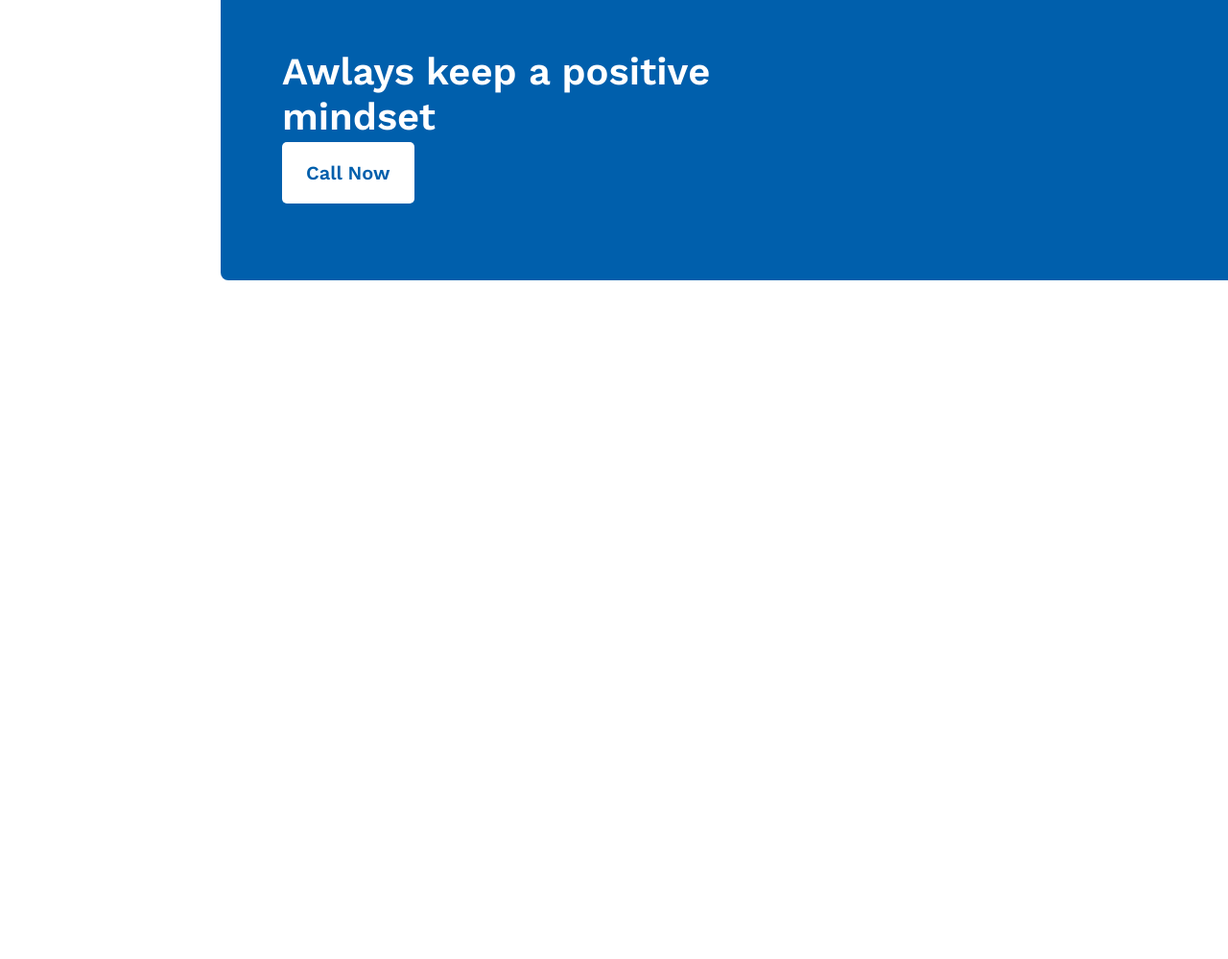
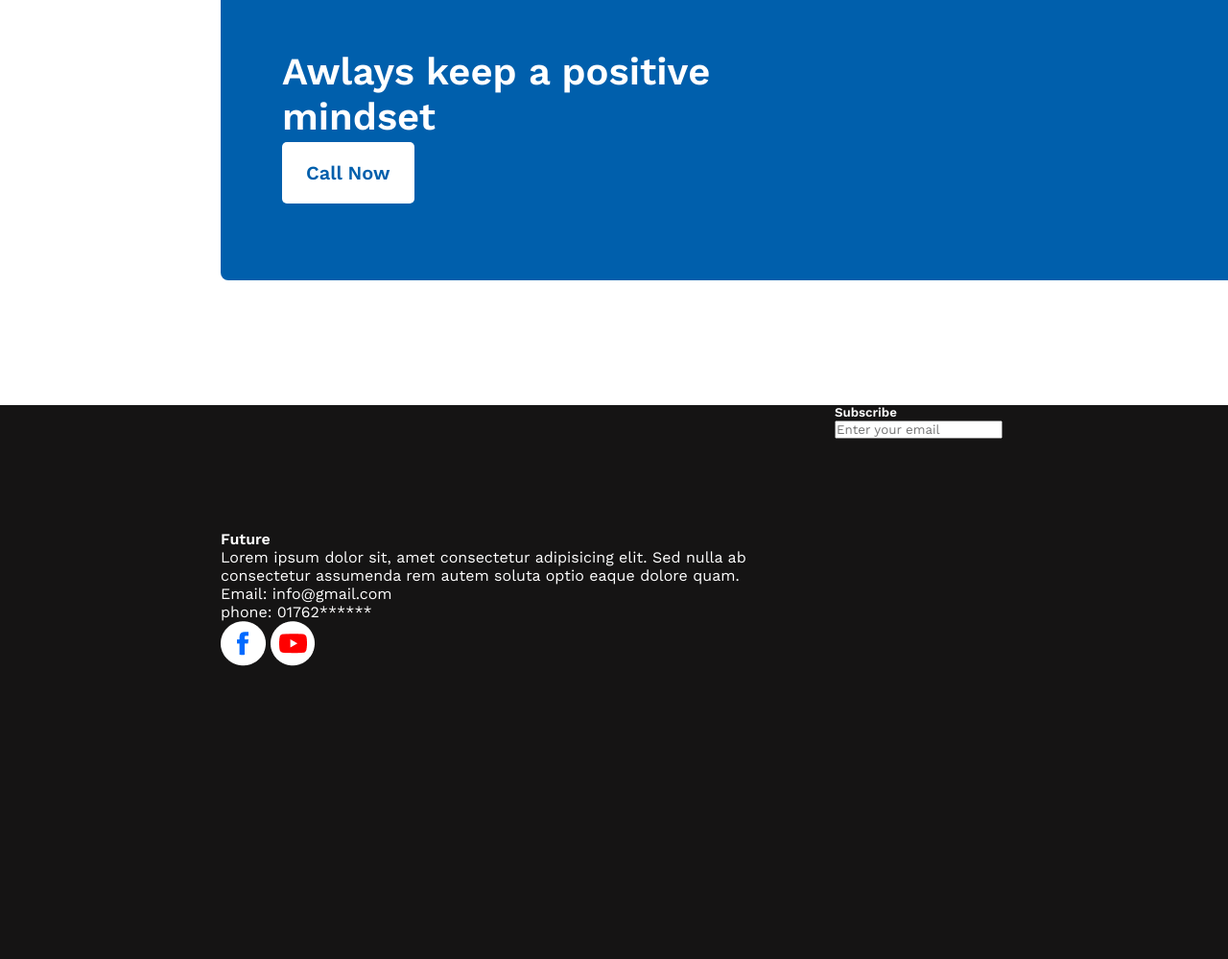
Before and after one commit to saifulislam735/dev_protfolio_assignment, a plain HTML site: page index.html in a window 1280 px wide. Shown: the part 2082-3081 px from the top of the page at 96% size. Before the commit the page ends 2504 px from the top, so only its background shows below. Drawn offline with nearby package versions, Linux system fonts and the light colour scheme.

Commit message:
footer-setup

```diff
--- a/css/style.css
+++ b/css/style.css
@@ -154,7 +154,8 @@ header{
 
     width:1140px;
     height: 300px;
-    margin: 0px 230px 130px 230px;
+    /* margin: 0px 230px 130px 230px; */
+    margin-left: 230px;
     border-radius: 8px;
     background-color: #005FAC;
 
@@ -170,3 +171,37 @@ header{
 .mindset-section-padding{
     padding: 59px 617px 59px 64px;
 }
+
+        /* .footer-section */
+
+.footer-section{
+    margin-top: 130px;
+    position: absolute;
+    width: 100%;
+    height: 577px;
+    left: 0px;
+    color: white;
+    display: flex;
+    /* top: 2651.96px; */
+
+    /* Dark 01 */
+
+    background: #151414;
+}
+
+.Subscribe-btn{
+    background-color: #005FAC;
+    height: 65px;
+    width: 160px;
+    border-radius: 5px;
+    font-weight: 400;
+    font-size: 20px;
+    line-height: 23px;
+    color: white;
+    text-decoration: none;
+    padding: 20px 25px;
+}
+.footer-section-left{
+    width: 50%;
+    padding: 130px 0px 130px 230px;
+}
--- a/index.html
+++ b/index.html
@@ -95,6 +95,26 @@
 
 
     <footer>
+        <div class="footer-section">
+            <div class="footer-section-left">
+                <h4>Future</h4>
+                <p>
+                    Lorem ipsum dolor sit, amet consectetur adipisicing elit. Sed nulla ab consectetur assumenda rem autem soluta optio eaque dolore quam.
+                </p>
+                <p>Email: info@gmail.com</p>
+                <p>phone: 01762******</p>
+                <div>
+                    <img src="images/icons/fb.png" alt="fb">
+                    <img src="images/icons/youtube.png" alt="youtube">
+                    <img src="images/icons/" alt="">
+                </div>
+            </div>
+            <div class="footer-section-right">
+                <h5>Subscribe</h5>
+                <input type="mail" placeholder="Enter your email"> <br>
+                <!-- <a class="Subscribe-btn"href="#">Subscribe</a> -->
+            </div>
+        </div>
 
     </footer>
 </body>
```
